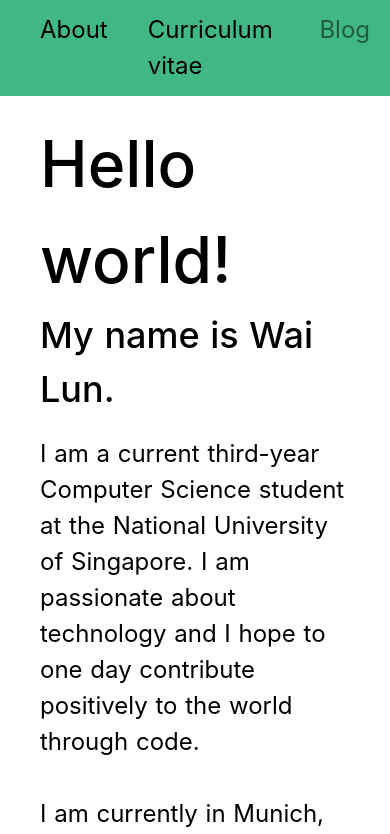
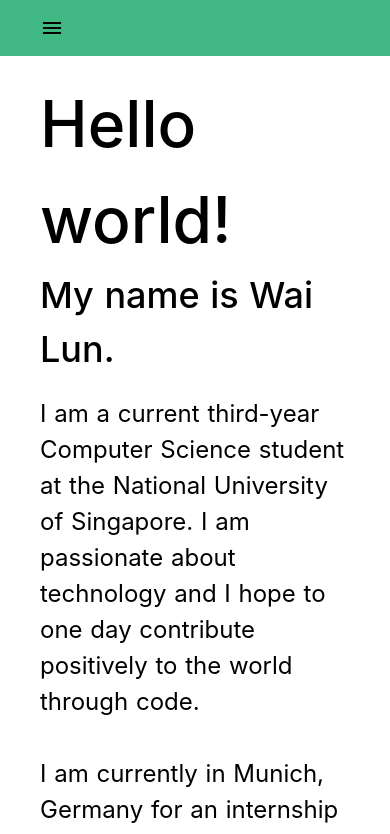
Before and after one commit to wailunlim/my-new-site, a Nuxt app: page / in a window 390 px wide. Shown: the top 834 px of the page. Built offline with nearby package versions, Linux system fonts and the light colour scheme.

Commit message:
Add mobile support for Navbar

```diff
--- a/components/common/Navbar/index.vue
+++ b/components/common/Navbar/index.vue
@@ -1,12 +1,12 @@
 <template>
-  <!-- TODO: support for mobile -->
-  <div class="flex w-screen bg-vue-mint sticky pl-5">
+  <div class="flex w-screen bg-vue-mint sticky pl-5 flex-col md:flex-row">
+    <i class="material-icons flex items-center py-4 px-5 block md:hidden" @click="mobileExpand = !mobileExpand">menu</i>
     <nuxt-link
       v-for="nav in navs"
       :key="nav.name"
       :to="nav.to"
-      class="py-3 px-5 text-2xl"
-      :class="{ 'cursor-not-allowed': !nav.to, 'opacity-50': !nav.to }"
+      class="py-4 px-5 text-2xl md:block"
+      :class="{ 'cursor-not-allowed': !nav.to, 'opacity-50': !nav.to, hidden: !mobileExpand }"
     >
       {{ nav.name }}
     </nuxt-link>
@@ -20,6 +20,12 @@ export default {
       type: Array,
       default: () => []
     }
+  },
+
+  data () {
+    return {
+      mobileExpand: false
+    }
   }
 }
 </script>
--- a/nuxt.config.js
+++ b/nuxt.config.js
@@ -12,7 +12,8 @@ export default {
       { hid: 'description', name: 'description', content: process.env.npm_package_description || '' }
     ],
     link: [
-      { rel: 'icon', type: 'image/x-icon', href: '/favicon.ico' }
+      { rel: 'icon', type: 'image/x-icon', href: '/favicon.ico' },
+      { rel: 'stylesheet', href: 'https://fonts.googleapis.com/icon?family=Material+Icons' }
     ]
   },
   /*
```
